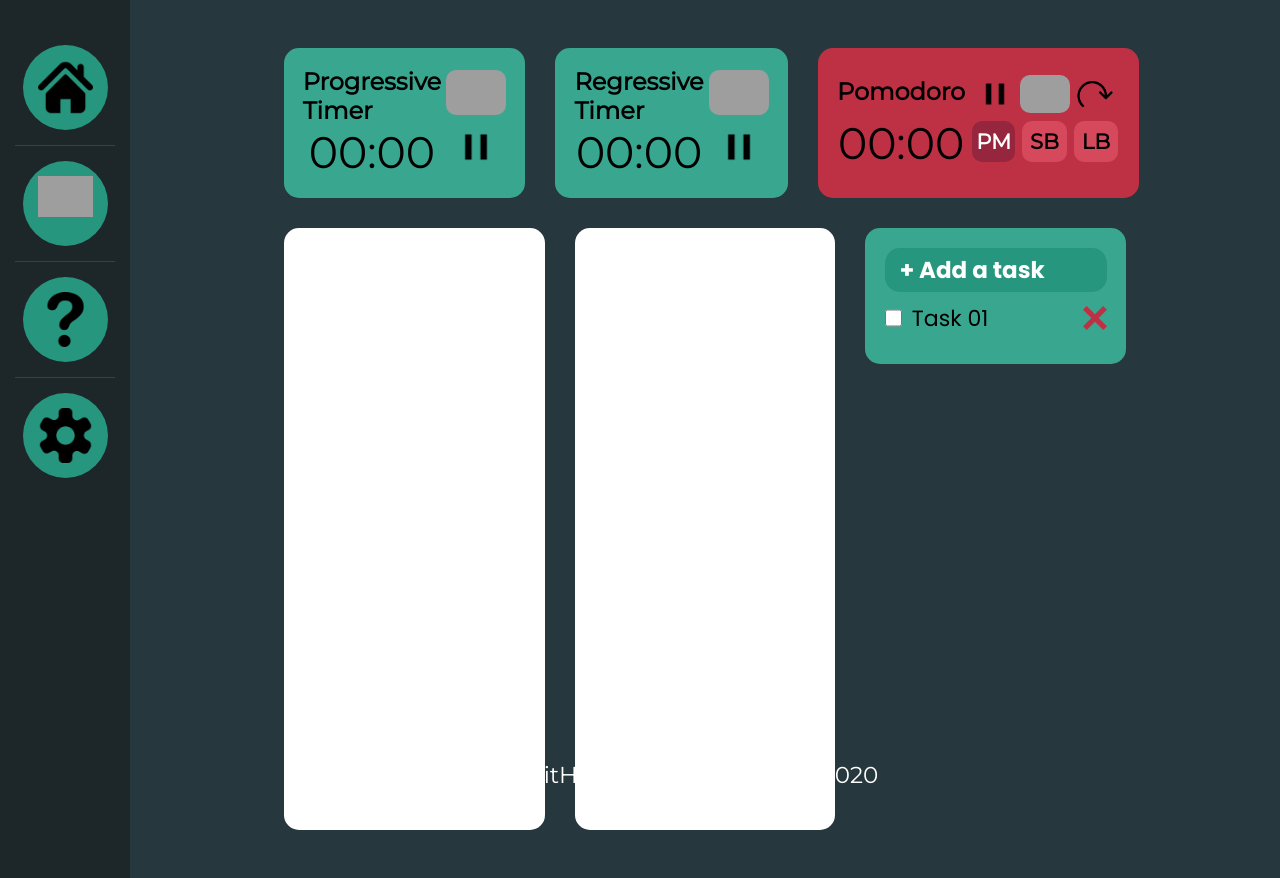
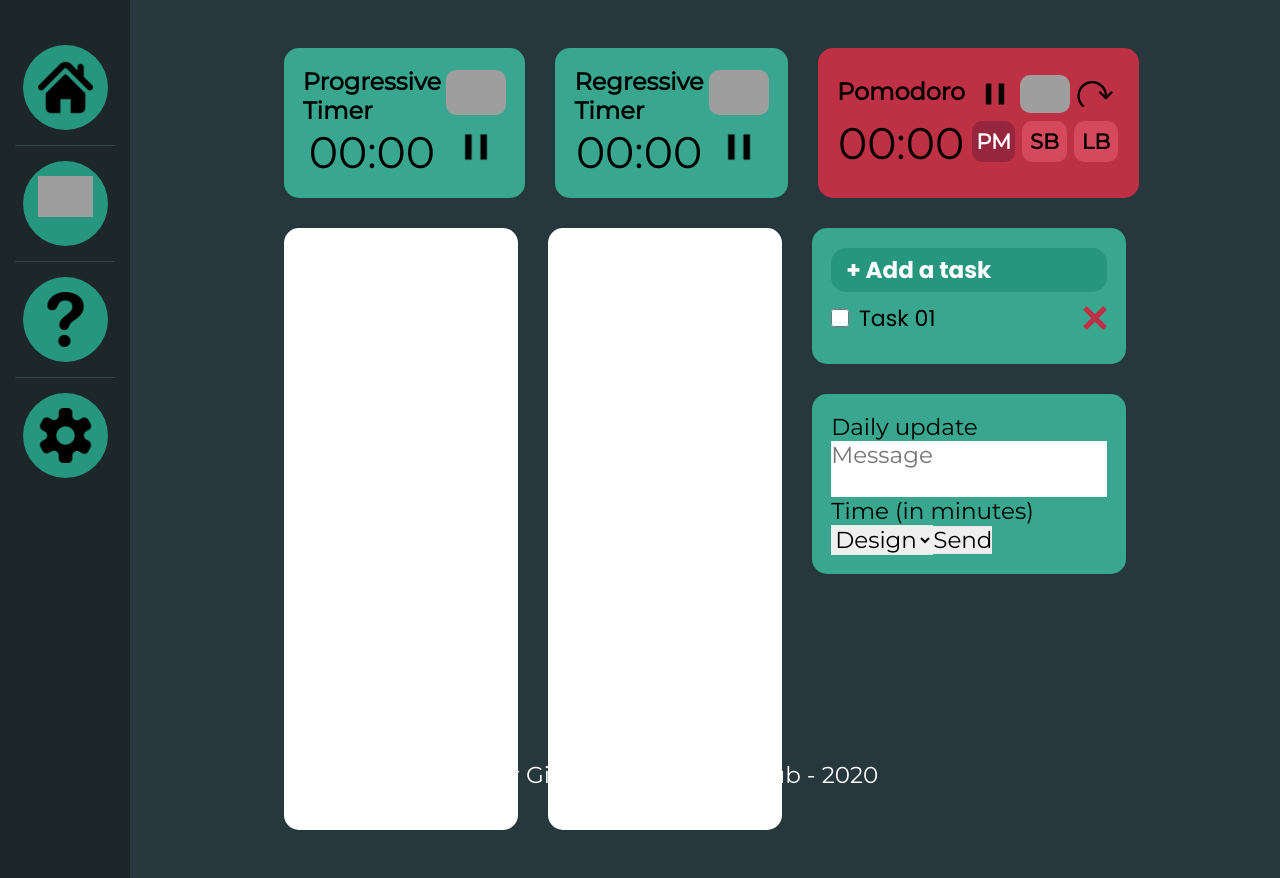
Before and after one commit to joaomoschetta/personal-extra-utilities, a Vue app: page /#/ in a window 1280 px wide. Built offline with nearby package versions, Linux system fonts and the light colour scheme; grey boxes are pictures that could not be loaded.

Commit message:
Form initial structure

```diff
--- a/src/components/home/Form.vue
+++ b/src/components/home/Form.vue
@@ -0,0 +1,25 @@
+<template>
+  <div class="daily-update">
+    <form>
+      <p>Daily update</p>
+      <input type="text" placeholder="Message">
+      <input id="minutes" type="number">
+      <label for="minutes">Time (in minutes)</label>
+      <select id="section">
+        <option value="0">Design</option>
+      </select>
+      <input type="submit" value="Send">
+    </form>
+  </div>
+</template>
+
+<style lang="scss">
+  @import "@/scss/_variables.scss";
+
+  .daily-update {
+    margin-top: 30px;
+    background: $primary-light-color;
+    border-radius: 15px;
+    padding: 1rem;
+  }
+</style>
--- a/src/components/home/MainContent.vue
+++ b/src/components/home/MainContent.vue
@@ -13,6 +13,7 @@
 
     <div class="utils">
       <Checklist />
+      <DailyUpdate />
     </div>
   </main>
 </template>
@@ -23,6 +24,7 @@ import RegressiveTimer from './Timers/Regressive';
 import PomodoroTimer from './Timers/Pomodoro';
 import NotePad from './Notes';
 import Checklist from './Checklist';
+import DailyUpdate from './Form';
 
 export default {
     components: {
@@ -31,6 +33,7 @@ export default {
       PomodoroTimer,
       NotePad,
       Checklist,
+      DailyUpdate,
     },
 }
 </script>
```
